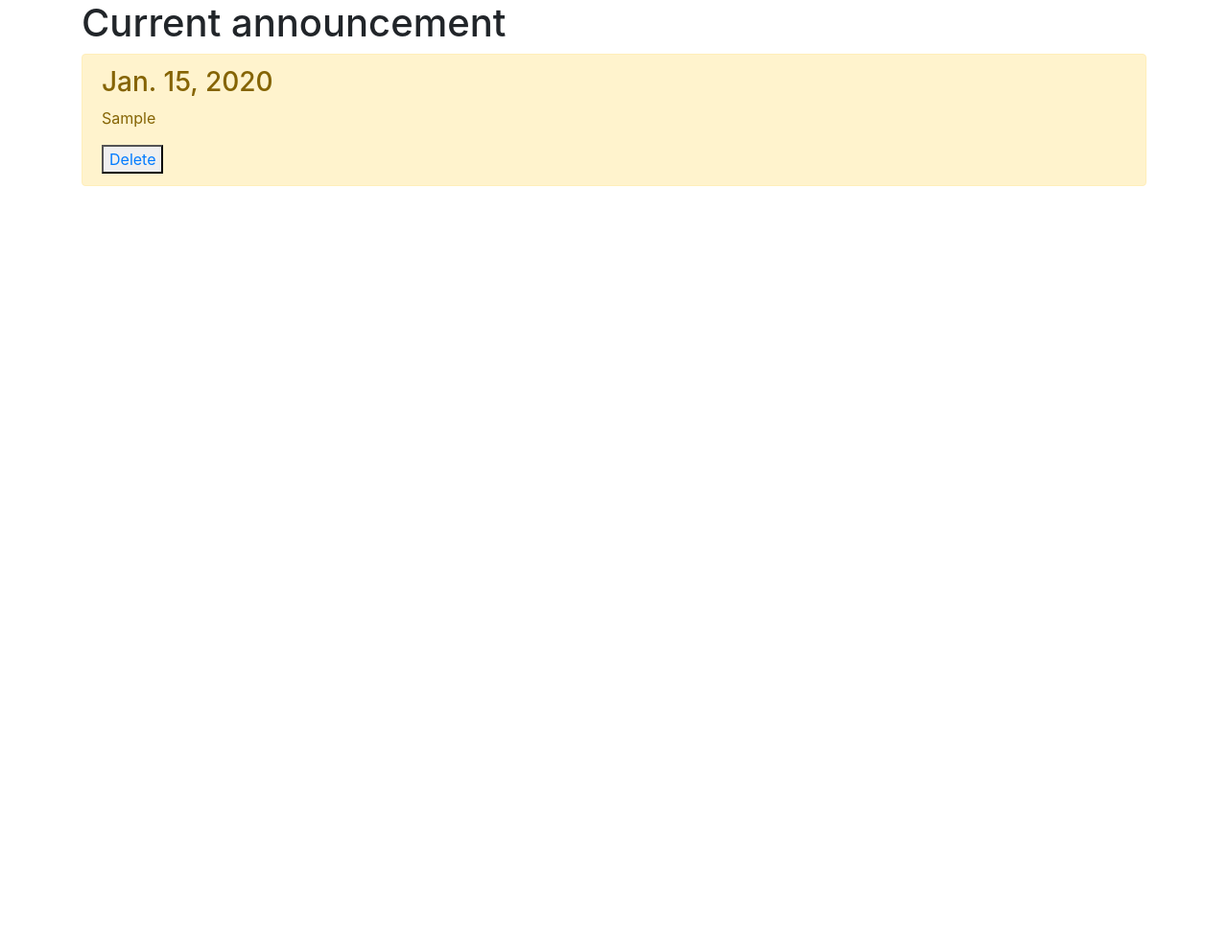
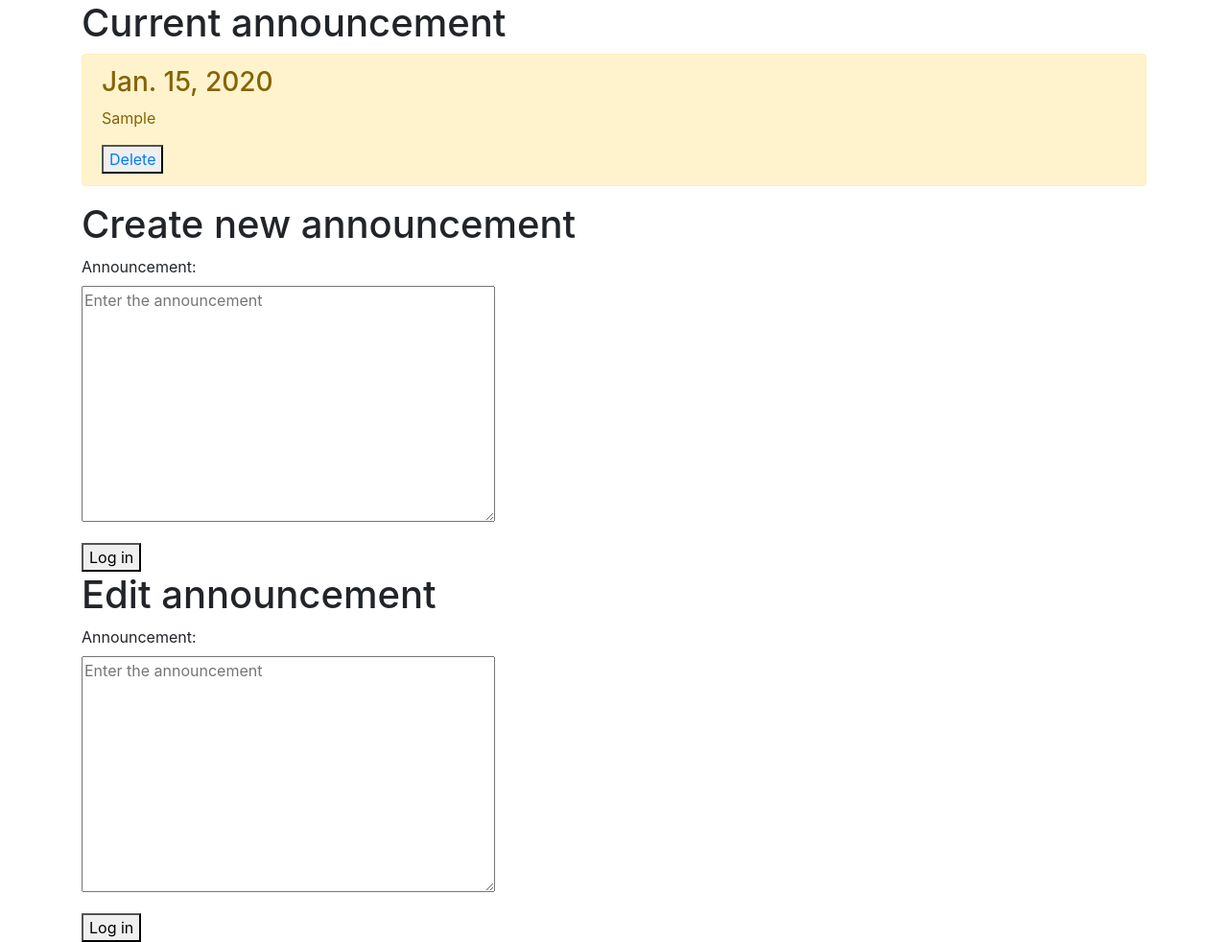
Before and after one commit to irinakulinich3712/english_for_kids, a Django app: template english_courses/main/templates/main/announcements.html in a window 1280 px wide. Shown: the whole page at 96% size. Before the commit the page ends 194 px from the top, so only its background shows below. Run offline with Django 3.2, Linux system fonts and the light colour scheme; the template is opened without the code that fills it: values that come from a table or form of the project are taken from there, others are empty; tables that the repository leaves empty hold one stand-in row (values such as "Sample post"); some libraries are stand-ins or nearby versions.

Commit message:
Render announcement creation and editing forms

```diff
--- a/english_courses/main/templates/main/announcements.html
+++ b/english_courses/main/templates/main/announcements.html
@@ -15,4 +15,41 @@
 <p>There are no announcements at the moment!</p>
 {% endif %}
 
+<h1>Create new announcement</h1>
+<form method="post" >
+    {% csrf_token %}
+    {% for field in create_form %}
+    <p>
+      {{ field.label_tag }}<br>
+      {{ field }}
+      {% if field.help_text %}
+        <small style="color: grey">{{ field.help_text }}</small>
+      {% endif %}
+      {% for error in field.errors %}
+        <p style="color: red">{{ error }}</p>
+      {% endfor %}
+    </p>
+  {% endfor %}
+    <button type="submit">Log in</button>
+</form>
+
+<h1>Edit announcement</h1>
+<form method="post" >
+    {% csrf_token %}
+    {% for field in edit_form %}
+    <p>
+      {{ field.label_tag }}<br>
+      {{ field }}
+      {% if field.help_text %}
+        <small style="color: grey">{{ field.help_text }}</small>
+      {% endif %}
+      {% for error in field.errors %}
+        <p style="color: red">{{ error }}</p>
+      {% endfor %}
+    </p>
+  {% endfor %}
+    <button type="submit">Log in</button>
+</form>
+
+
 {% endblock %}
```
